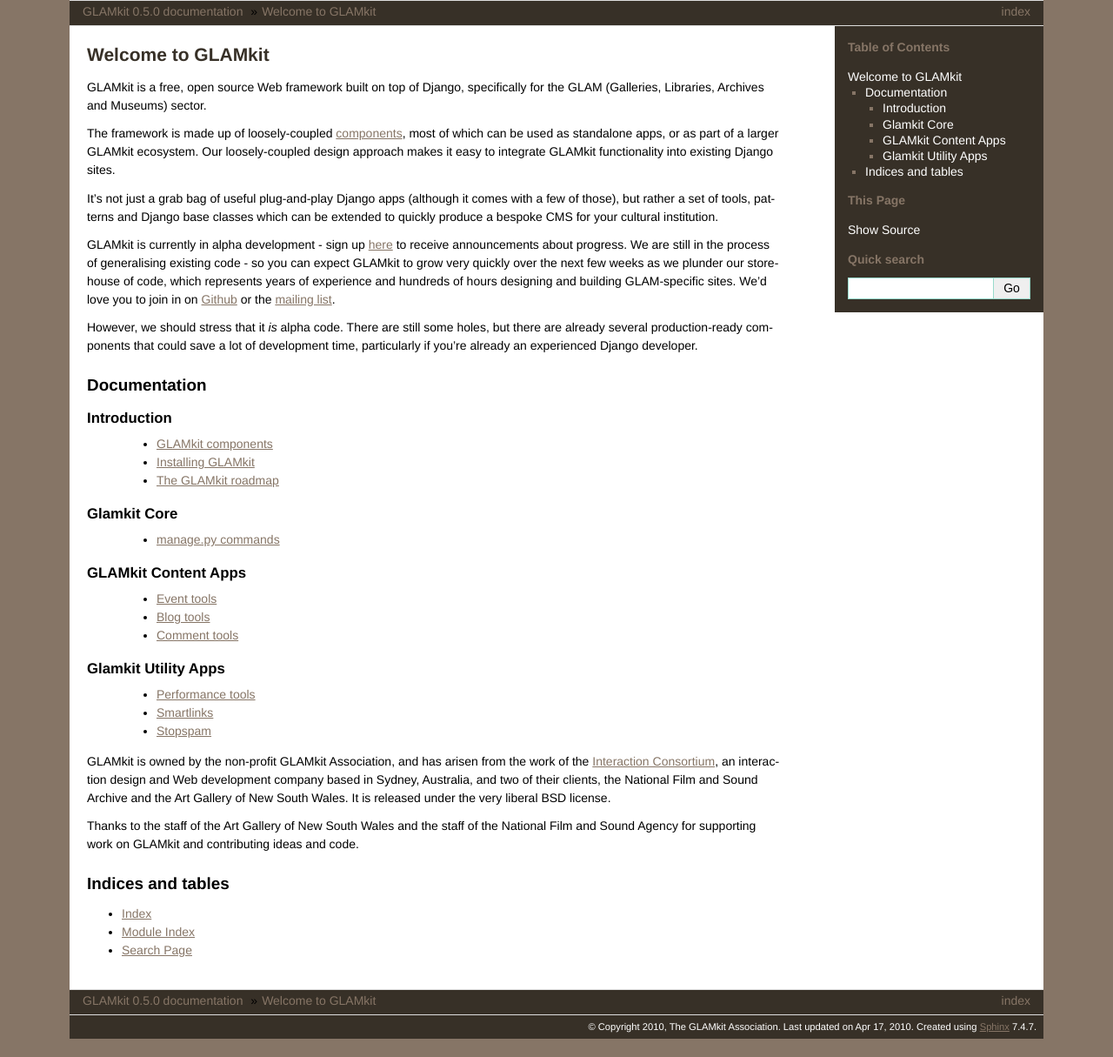
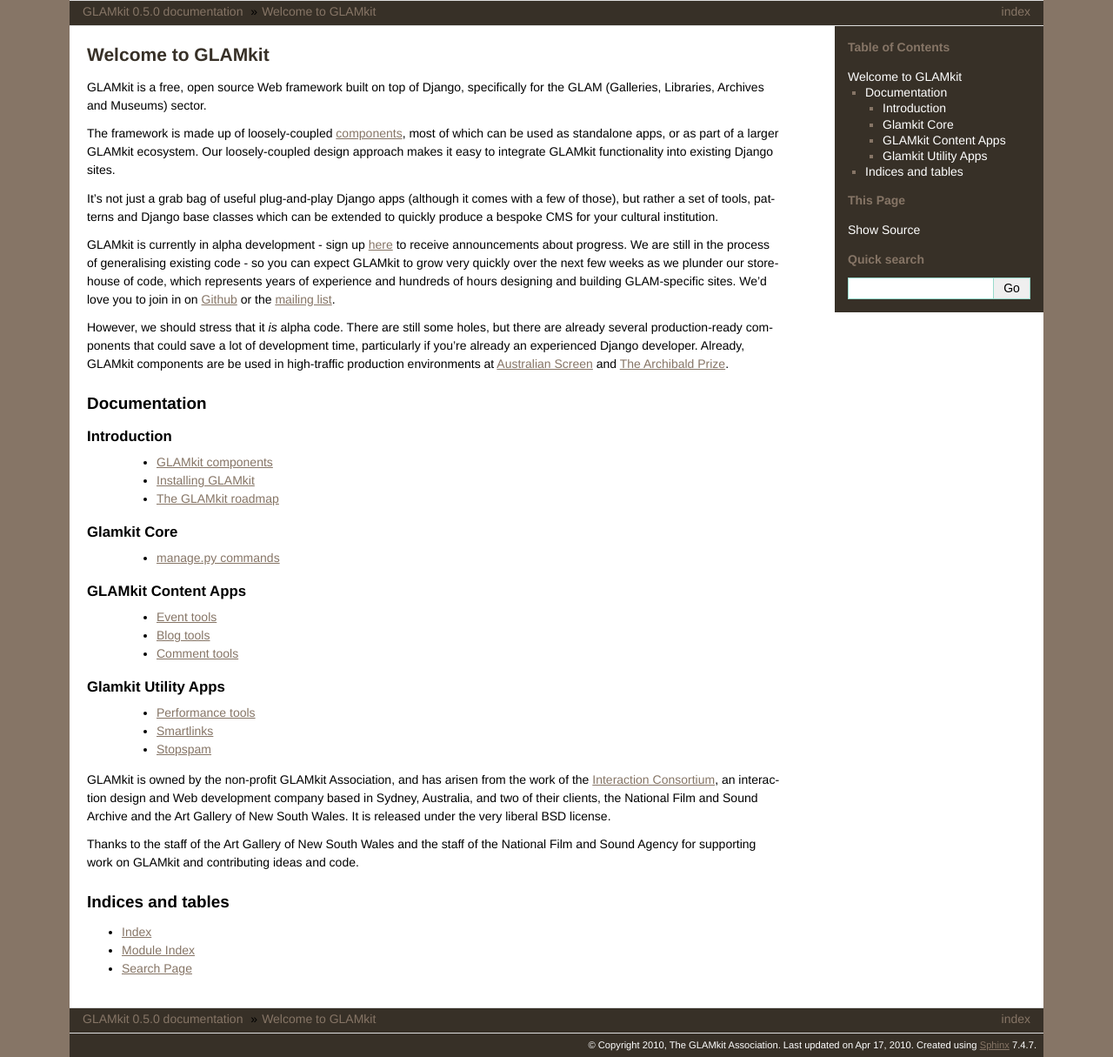
Before and after one commit to gregplaysguitar/glamkit, a Sphinx documentation site: the page built from docs/index.txt, in a window 1280 px wide. Shown: the whole page at 87% size. Built offline with Sphinx 7.4.7, drawn with Linux system fonts in a browser that asks for light colours; comment, search, counter and statistics services are not loaded; before the commit the page ends 1194 px from its top, so only the background shows below that.

Commit message:
added links to docs index

```diff
--- a/docs/index.txt
+++ b/docs/index.txt
@@ -12,7 +12,7 @@
 
 GLAMkit is currently in alpha development - sign up `here <http://groups.google.com/group/glamkit-announce>`_ to receive announcements about progress. We are still in the process of generalising existing code - so you can expect GLAMkit to grow very quickly over the next few weeks as we plunder our storehouse of code, which represents years of experience and hundreds of hours designing and building GLAM-specific sites. We'd love you to join in on `Github <http://github.com/glamkit>`_ or the `mailing list <http://http://groups.google.com/group/glamkit-developers>`_.
 
-However, we should stress that it *is* alpha code. There are still some holes, but there are already several production-ready components that could save a lot of development time, particularly if you're already an experienced Django developer.
+However, we should stress that it *is* alpha code. There are still some holes, but there are already several production-ready components that could save a lot of development time, particularly if you're already an experienced Django developer. Already, GLAMkit components are be used in high-traffic production environments at `Australian Screen <http://aso.gov.au/>`_ and `The Archibald Prize <http://thearchibaldprize.com.au>`_.
 
 Documentation
 =============
```
